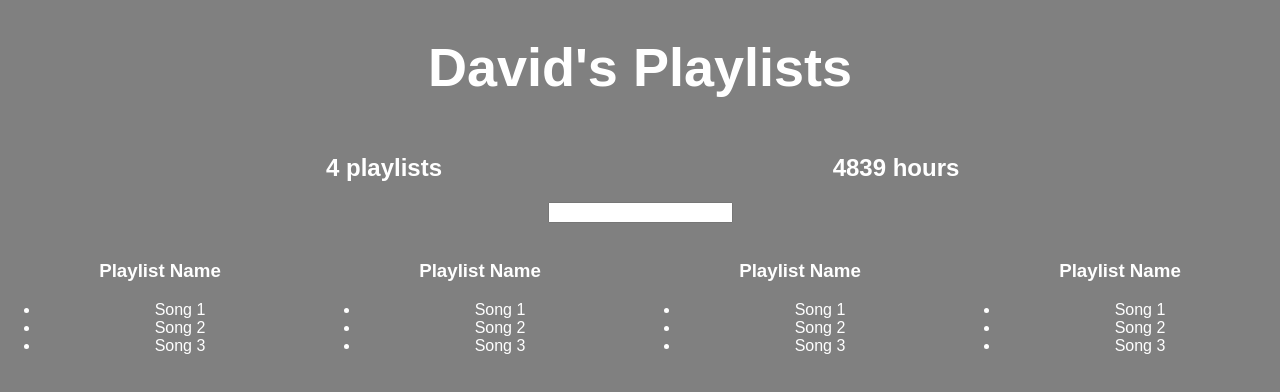
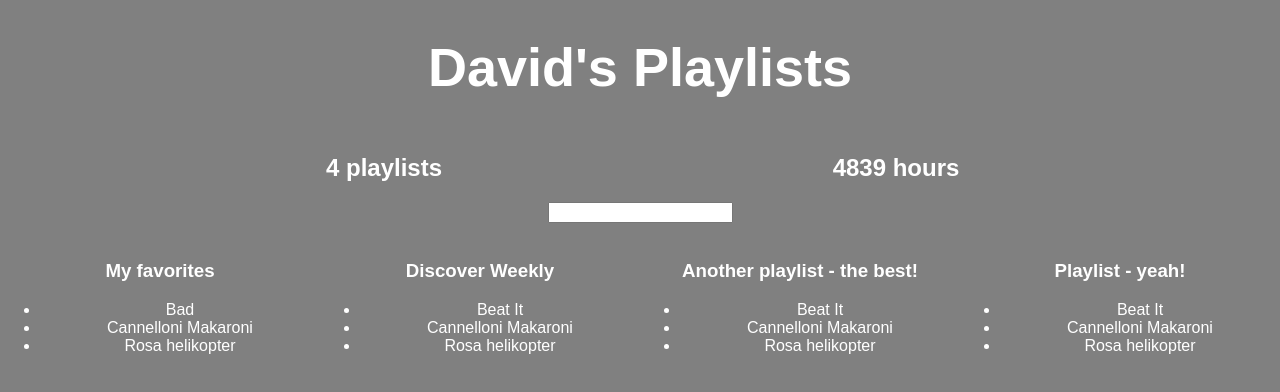
Before and after one commit to Regangilb/better-playlists, a React (Create React App) app: page / in a window 1280 px wide. Shown: the top 392 px of the page. Built offline with nearby package versions, Linux system fonts and the light colour scheme.

Commit message:
added in fake server data

```diff
--- a/src/App.js
+++ b/src/App.js
@@ -11,7 +11,7 @@
       {
         name: 'My favorites',
         songs: [
-          {name: 'Beat It', duration: 1345},
+          {name: 'Bad', duration: 1345},
           {name: 'Cannelloni Makaroni', duration: 1236},
           {name: 'Rosa helikopter', duration: 70000}
         ]
@@ -74,7 +74,7 @@
   render() {
     return (
       <div style={defaultStyle}>
-        <img/>
+        <img />
         <input type="text"/>
       </div>
     );
@@ -83,11 +83,17 @@
 
 class Playlist extends Component {
   render() {
+    let playlist = this.props.playlist
     return (
       <div style={{...defaultStyle, display: 'inline-block', width: "25%"}}>
         <img />
-        <h3>Playlist Name</h3>
-        <ul><li>Song 1</li><li>Song 2</li><li>Song 3</li></ul>
+        <h3>{playlist.name}</h3>
+        <ul>
+        {playlist.songs.map(song =>
+        <li>{song.name}</li>
+        )}
+        </ul>
+
       </div>
     );
   }
@@ -114,10 +120,10 @@
           <PlaylistCounter playlists={this.state.serverData.user.playlists}/>
           <HoursCounter playlists={this.state.serverData.user.playlists}/>
           <Filter/>
-          <Playlist/>
-          <Playlist/>
-          <Playlist/>
-          <Playlist/>
+          {this.state.serverData.user.playlists.map(playlist =>
+            <Playlist playlist={playlist} />
+          )}
+
         </div> : <h1 style={defaultStyle}>Loading...</h1>
         }
       </div>
```
